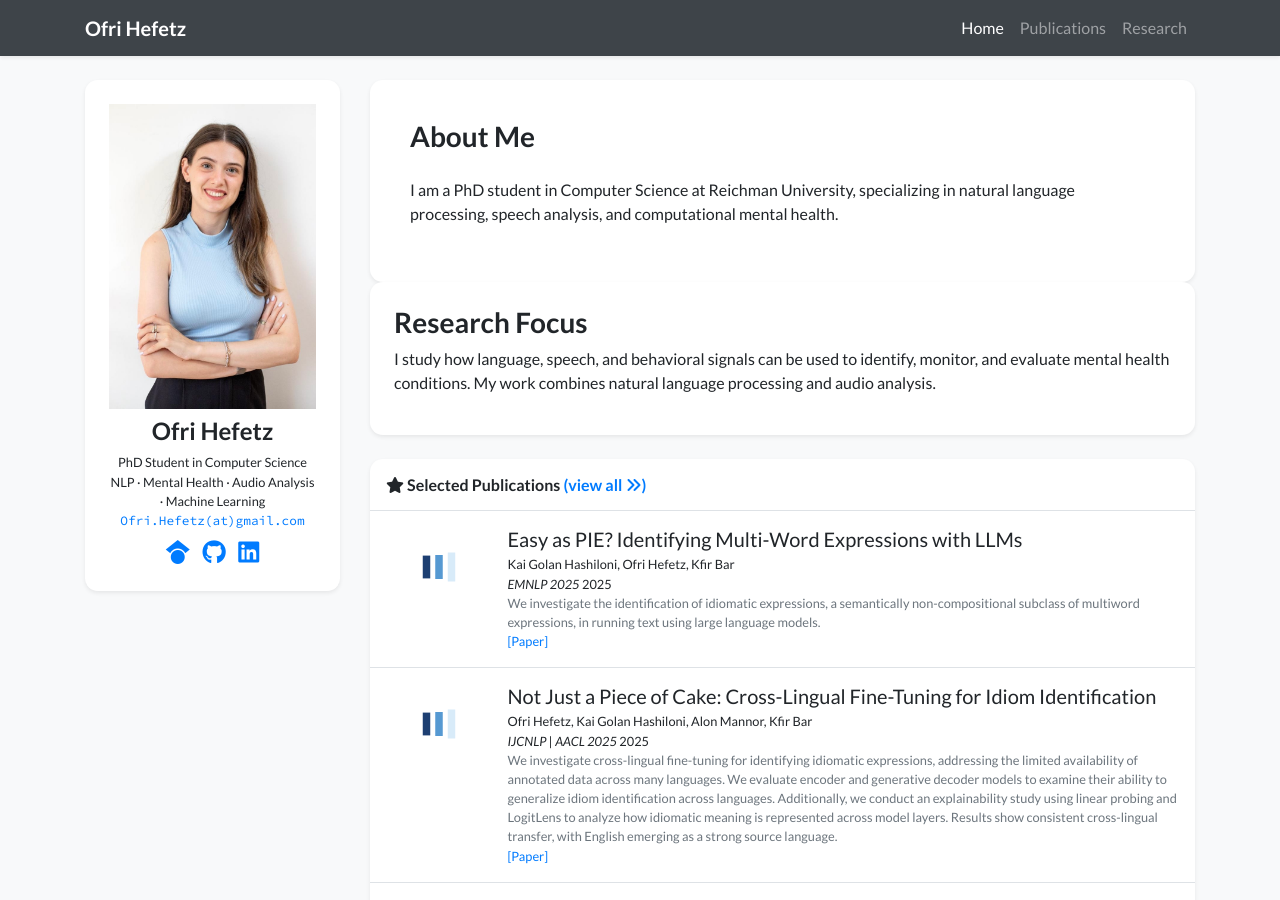
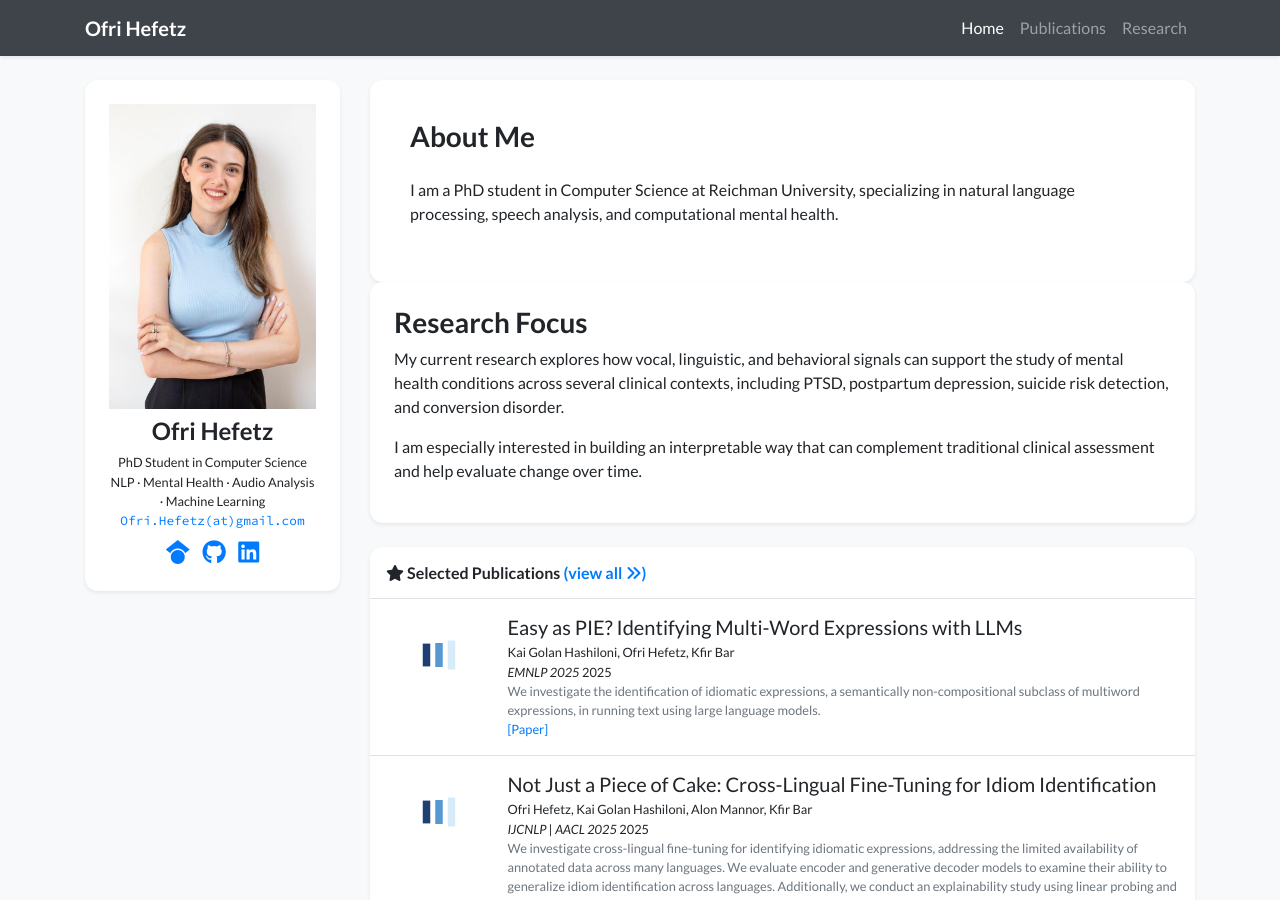
Before and after one commit to OfriHefetz/ofrihefetz.github.io, a Jekyll site: the page built from index.html, in a window 1280 px wide and 900 px high. Built offline with Jekyll 4.4.1, drawn with Linux system fonts in a browser that asks for light colours; nearby versions of some CDN libraries; a style sheet for code colours, icons or effects is not loaded.

Commit message:
Revise research focus in index.html
Updated research focus description to include specific areas of interest and applications in mental health.

```diff
--- a/index.html
+++ b/index.html
@@ -15,11 +15,16 @@ navbar_title: Home
 
         <div class="card border-0 shadow-sm bg-white rounded-4 p-4 mb-4">
             <h3>Research Focus</h3>
-            <p>
-                I study how language, speech, and behavioral signals can be used to identify,
-                monitor, and evaluate mental health conditions. My work combines natural
-                language processing and audio analysis.
-            </p>
+         <p>
+            My current research explores how vocal, linguistic, and behavioral signals
+            can support the study of mental health conditions across several clinical
+            contexts, including PTSD, postpartum depression, suicide risk detection,
+            and conversion disorder.
+        </p>
+        <p>
+            I am especially interested in building an interpretable way that can complement traditional clinical assessment and help
+            evaluate change over time.
+        </p>
         </div>
 
         {% if site.data.display.homepage.show_selected_publications %}
```
